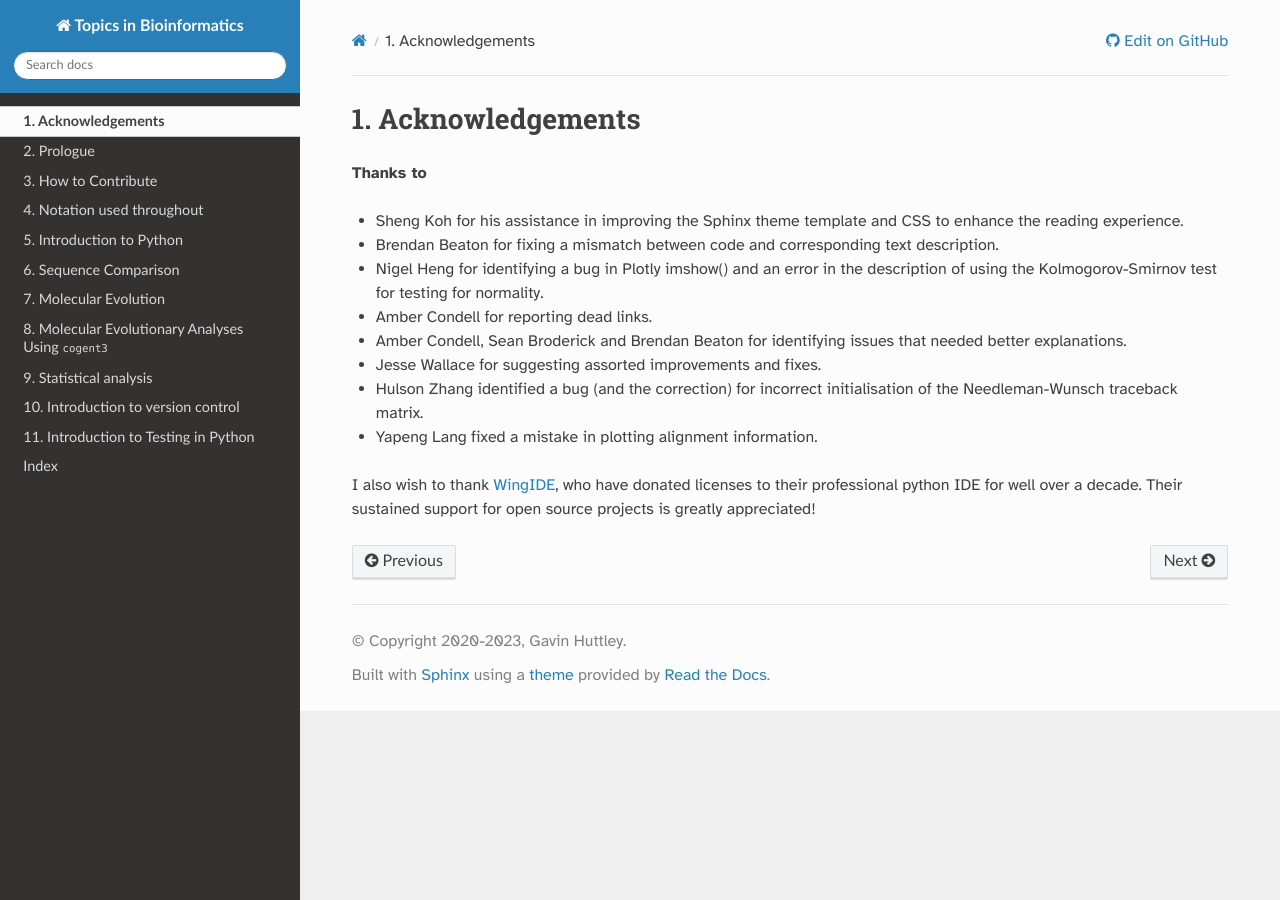
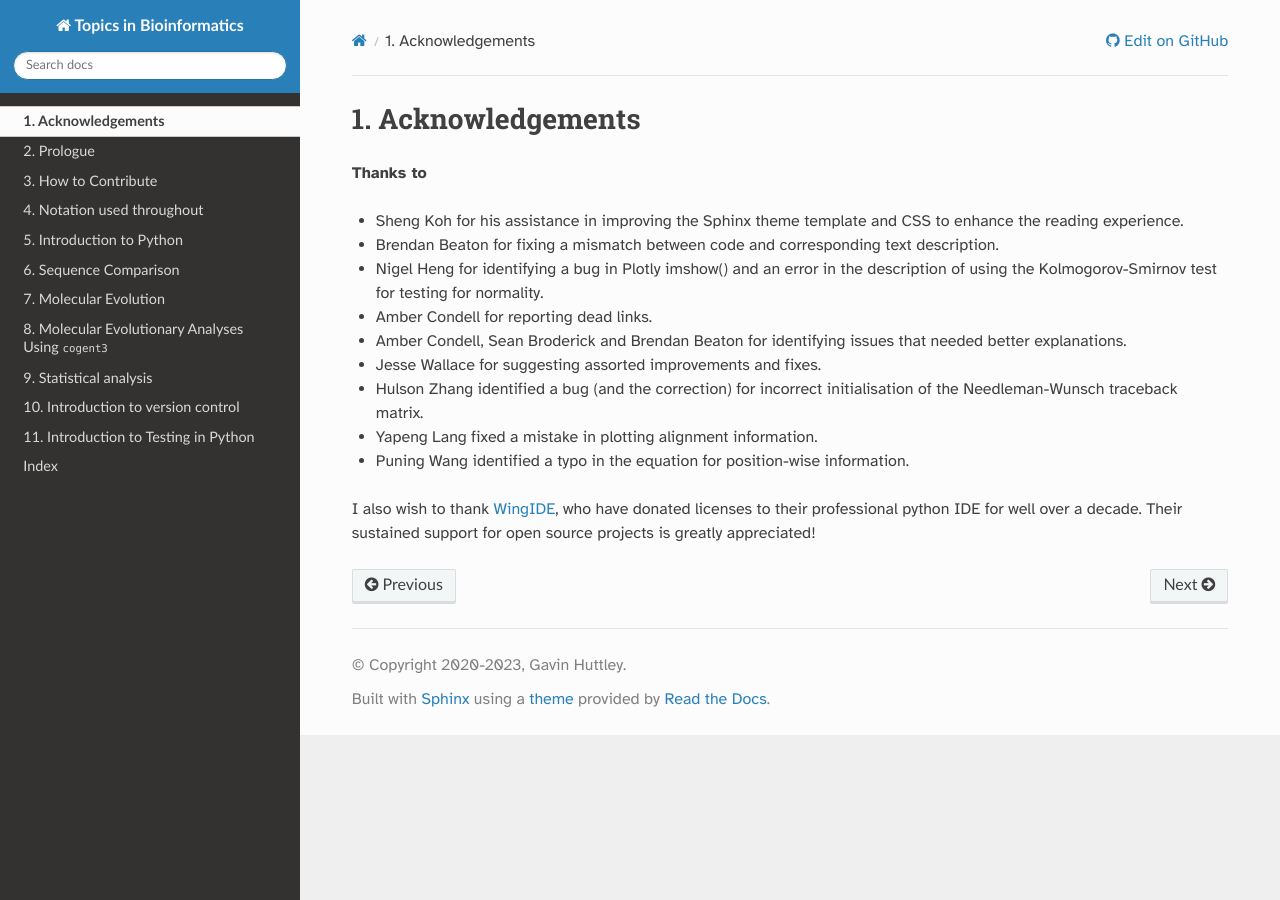
Before and after one commit to GavinHuttley/tib, a Sphinx documentation site: the page built from source/acknowledgements.rst, in a window 1280 px wide. Built offline with Sphinx 7.4.7 and the Read the Docs theme 2.0.0, drawn with Linux system fonts in a browser that asks for light colours; comment, search, counter and statistics services are not loaded.

Commit message:
ENH: added acknowledgement to Puning Wang for identifying the equation typo

```diff
--- a/source/acknowledgements.rst
+++ b/source/acknowledgements.rst
@@ -12,6 +12,7 @@ Acknowledgements
 - Jesse Wallace for suggesting assorted improvements and fixes.
 - Hulson Zhang identified a bug (and the correction) for incorrect initialisation of the Needleman-Wunsch traceback matrix.
 - Yapeng Lang fixed a mistake in plotting alignment information.
+- Puning Wang identified a typo in the equation for position-wise information.
 
 I also wish to thank WingIDE_, who have donated licenses to their professional python IDE for well over a decade. Their sustained support for open source projects is greatly appreciated!
 
```
